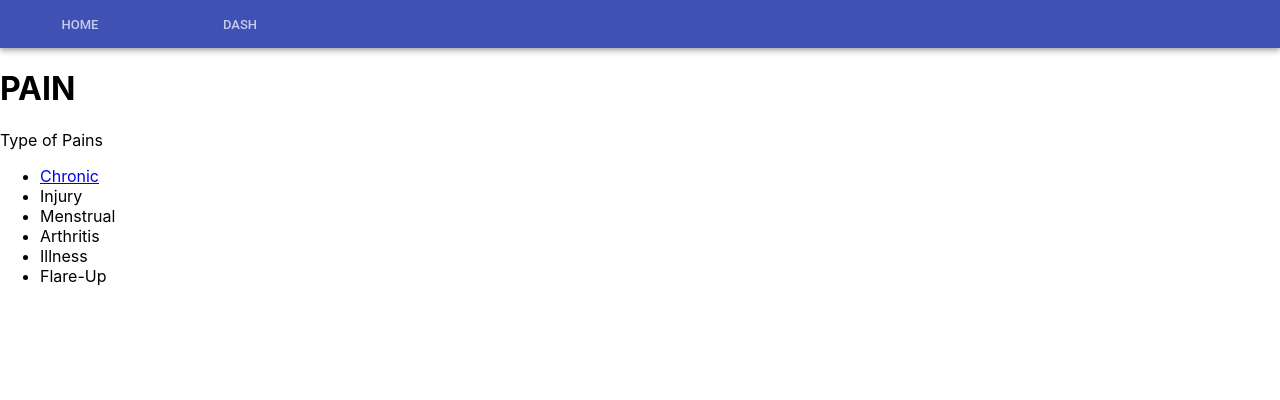
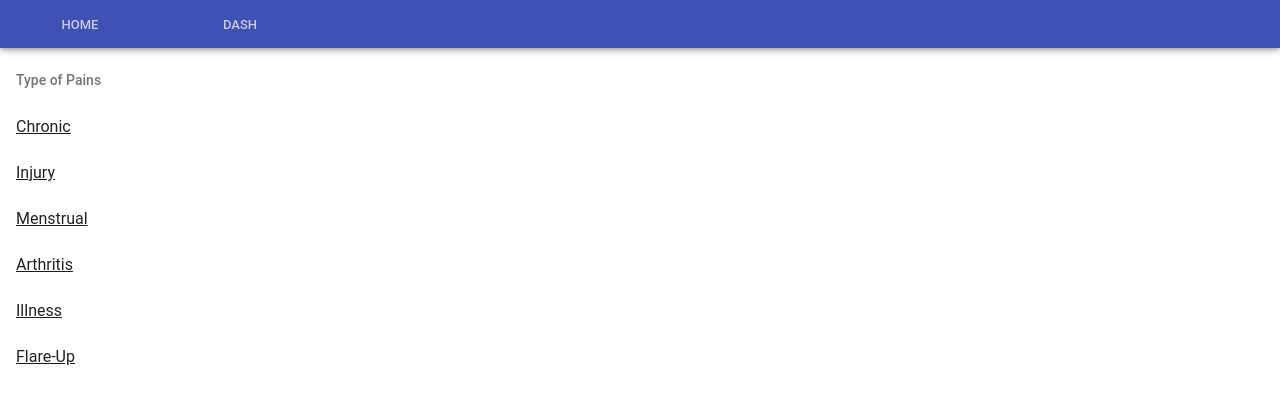
Before and after one commit to paolopaolopaolo/cannabis_hackathon_app, a React (Create React App) app: page /pain in a window 1280 px wide. Both pictures are taken after a click on the button "LOGIN". Shown: the top 400 px of the page. Built offline with nearby package versions, Linux system fonts and the light colour scheme.

Commit message:
forgot tp add

```diff
--- a/src/components/screens/pain/pain_list.js
+++ b/src/components/screens/pain/pain_list.js
@@ -1,20 +1,44 @@
 import React from 'react';
 import { Link } from 'react-router-dom';
+import List from '@material-ui/core/List';
+import ListItem from '@material-ui/core/ListItem';
+import ListSubheader from '@material-ui/core/ListSubheader';
+import ListItemText from '@material-ui/core/ListItemText';
+
+import Typography from '@material-ui/core/Typography';
+
+const painTypes = [
+  'Injury',
+  'Menstrual',
+  'Arthritis',
+  'Illness',
+  'Flare-Up',
+];
 
 const PainList = () => (
-    <div className="PainList__container">
-        <h1>PAIN</h1>
-        Type of Pains
-        <ul className='PainList__list'>
-            <li><Link to='/pain/products'>Chronic</Link></li>
-            <li>Injury</li>
-            <li>Menstrual</li>
-            <li>Arthritis</li>
-            <li>Illness</li>
-            <li>Flare-Up</li>
-        </ul>
-
-    </div>
+  <div className="PainList__container">
+    <List component="nav">
+      <ListSubheader>Type of Pains</ListSubheader>
+      <Link to="/pain/products">
+        <ListItem button>
+          <ListItemText>
+            Chronic
+          </ListItemText>
+        </ListItem>
+      </Link>
+      {
+        painTypes.map(item => (
+          <Link to="/pain/products">
+            <ListItem button key={item}>
+              <ListItemText>
+                {item}
+              </ListItemText>
+            </ListItem>
+          </Link>
+        ))
+      }
+    </List>
+  </div>
 );
 
 export default PainList;
```
